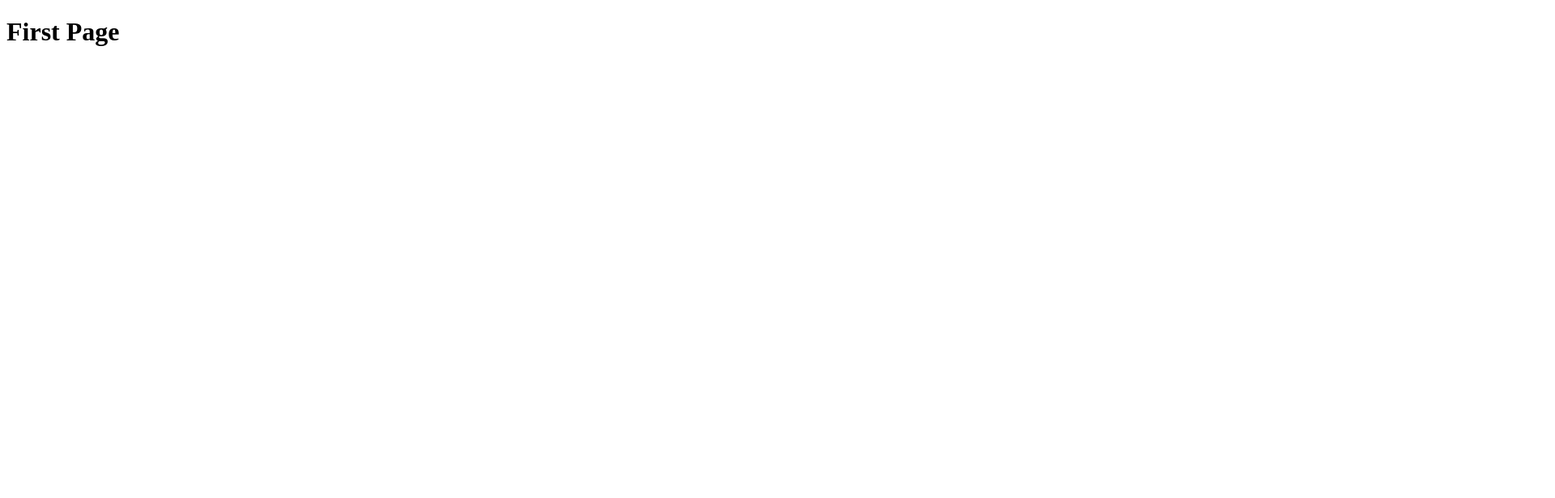
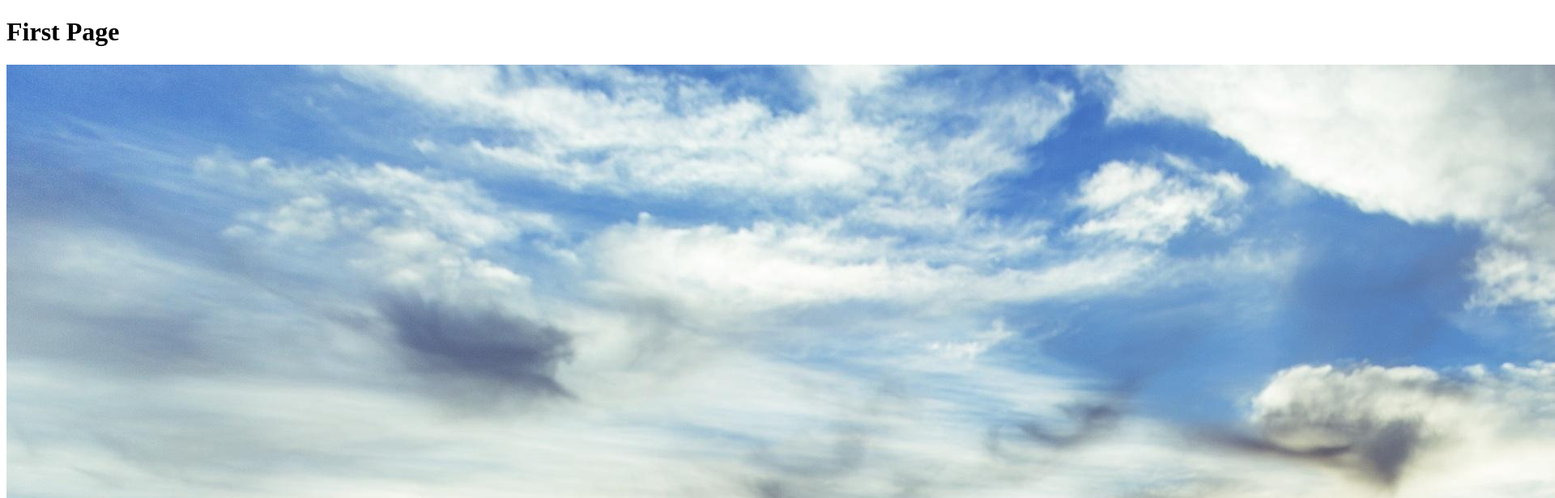
Before and after one commit to jparelladab/git-101, a plain HTML site: page first_page.html in a window 1280 px wide. Shown: the top 616 px of the page at 81% size, 1920 px wide, since content can reach past the window. Drawn offline with Linux system fonts and the light colour scheme.

Commit message:
Added img

```diff
--- a/first_page.html
+++ b/first_page.html
@@ -5,5 +5,6 @@
 </head>
 <body>
 	<h1>First Page</h1>
+	<img src="image_landing.jpg">
 </body>
 </html>
```
Also changed, not shown: image_landing.jpg (added).
